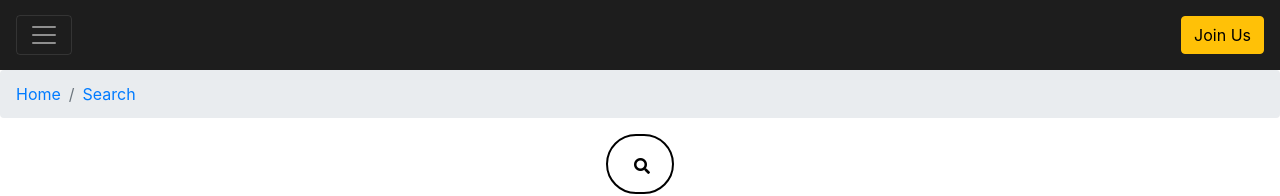
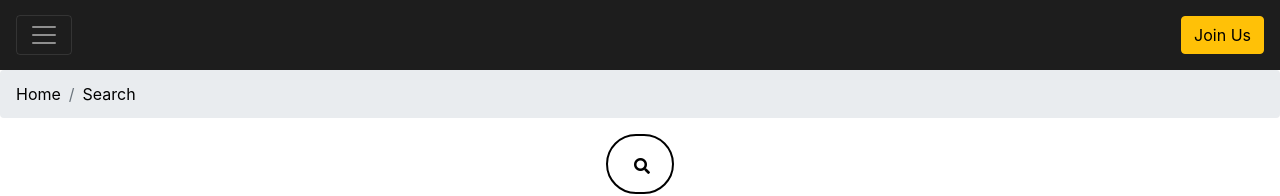
Before and after one commit to Kamalika06/tag-page, a plain HTML site: page index.html in a window 1280 px wide. Shown: the top 196 px of the page. Drawn offline with nearby package versions, Linux system fonts and the light colour scheme.

Commit message:
Update index.html

```diff
--- a/index.html
+++ b/index.html
@@ -91,8 +91,8 @@
         </div>
 <!--Breadcrumb-->
 <ol class="breadcrumb">
-      <li class="breadcrumb-item"><a href="#"><span>Home</span></a></li>
-      <li class="breadcrumb-item"><a href="#"><span>Search</span></a></li>
+      <li class="breadcrumb-item"><a href="#" style="color:black;"><span>Home</span></a></li>
+      <li class="breadcrumb-item"><a href="#" style="color:black;"><span>Search</span></a></li>
     </ol>
 <!-- Tag page content-->
 <div class="container-fluid" id="tt">
```
